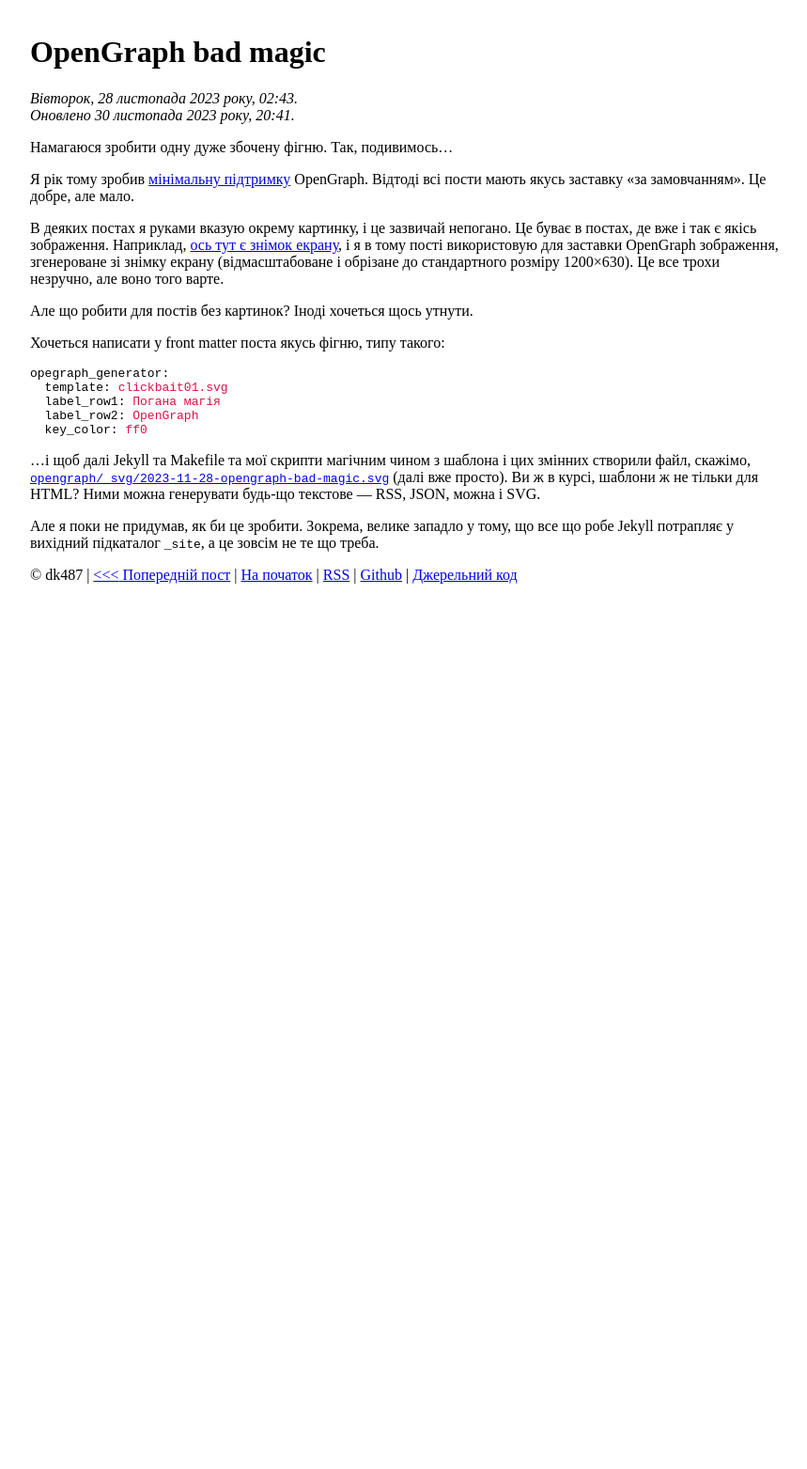
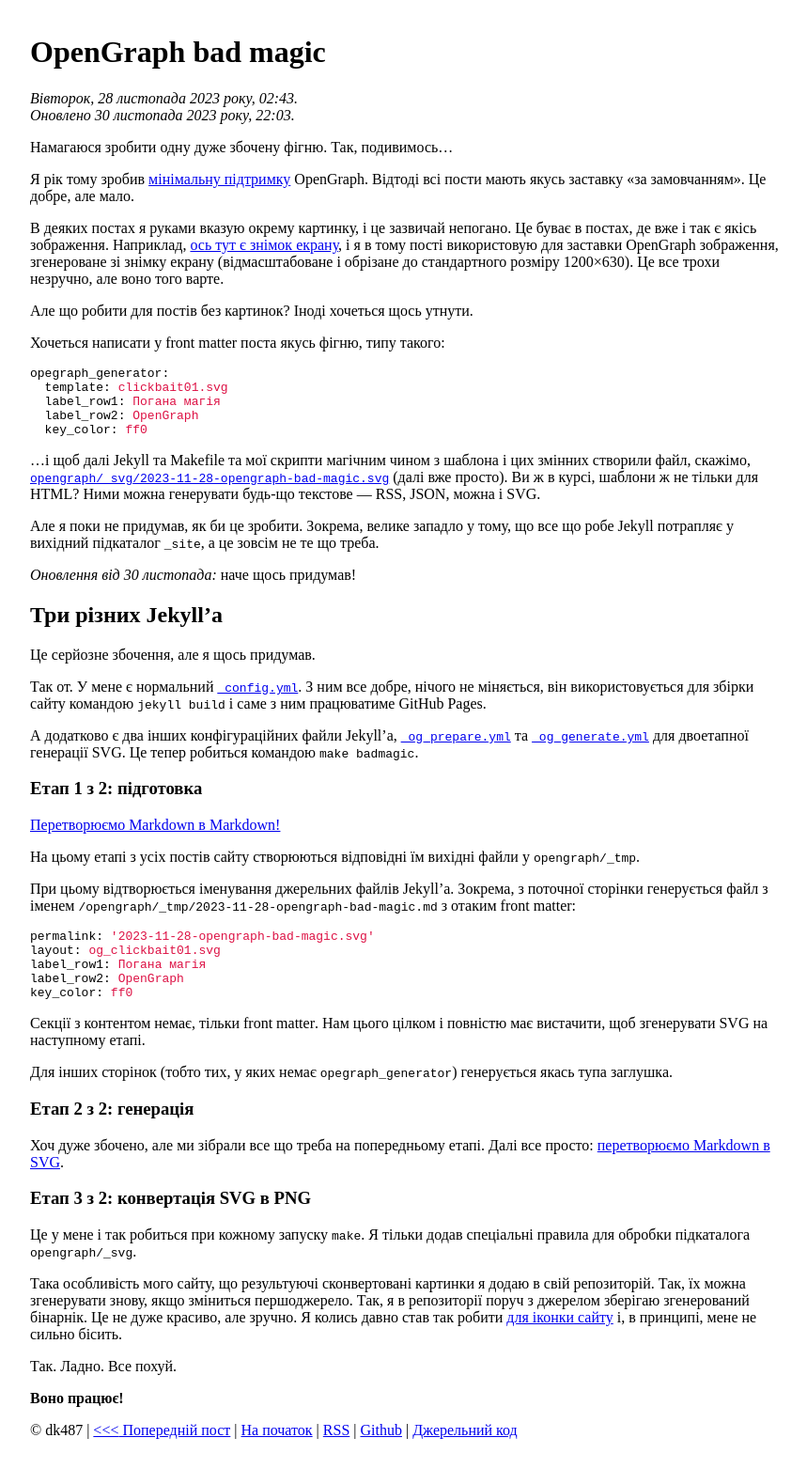
Before and after one commit to dk487/test.de.co.ua, a Jekyll site: the page built from _posts/2023/2023-11-28-opengraph-bad-magic.md, in a window 1280 px wide. Shown: the whole page at 94% size, without its empty margins (208-1067 px from the left). Built offline with Jekyll 4.4.1, drawn with Linux system fonts in a browser that asks for light colours; before the commit the page ends 900 px from its top, so only the background shows below that.

Commit message:
Post update: bad magic WORKS

````diff
--- a/_posts/2023/2023-11-28-opengraph-bad-magic.md
+++ b/_posts/2023/2023-11-28-opengraph-bad-magic.md
@@ -2,10 +2,9 @@
 title: OpenGraph bad magic
 title_lang: en
 date: 2023-11-28 04:43:23 +02:00
-mtime: 2023-11-30 20:41:15 +02:00
-opengraph: /opengraph/2023-11-28-opengraph-bad-magic.png
+mtime: 2023-11-30 22:03:12 +02:00
 opegraph_generator:
-  template: clickbait01.svg
+  template: clickbait01
   label_row1: Погана магія
   label_row2: OpenGraph
   key_color: ff0
@@ -33,6 +32,61 @@ opegraph_generator:
 
 Але я поки не придумав, як би це зробити. Зокрема, велике западло у тому, що все що робе Jekyll потрапляє у вихідний підкаталог `_site`, а це зовсім не те що треба.
 
+_Оновлення від 30 листопада:_ наче щось придумав!
+
+
+## Три різних Jekyll'а
+
+Це серйозне збочення, але я щось придумав.
+
+Так от. У мене є нормальний [`_config.yml`][4]. З ним все добре, нічого не міняється, він використовується для збірки сайту командою `jekyll build` і саме з ним працюватиме GitHub Pages.
+
+А додатково є два інших конфігураційних файли Jekyll'а, [`_og_prepare.yml`][5] та [`_og_generate.yml`][6] для двоетапної генерації SVG. Це тепер робиться командою `make badmagic`.
+
+
+### Етап 1 з 2: підготовка
+
+[Перетворюємо Markdown в Markdown!][7]
+
+На цьому етапі з усіх постів сайту створюються відповідні їм вихідні файли у `opengraph/_tmp`.
+
+При цьому відтворюється іменування джерельних файлів Jekyll'а. Зокрема, з поточної сторінки генерується файл з іменем `/opengraph/_tmp/2023-11-28-opengraph-bad-magic.md` з отаким <span lang="en">front matter</span>:
+
+```yaml
+permalink: '2023-11-28-opengraph-bad-magic.svg'
+layout: og_clickbait01.svg
+label_row1: Погана магія
+label_row2: OpenGraph
+key_color: ff0
+```
+
+Секції з контентом немає, тільки <span lang="en">front matter</span>. Нам цього цілком і повністю має вистачити, щоб згенерувати <abbr>SVG</abbr> на наступному етапі.
+
+Для інших сторінок (тобто тих, у яких немає `opegraph_generator`) генерується якась тупа заглушка.
+
+
+### Етап 2 з 2: генерація
+
+Хоч дуже збочено, але ми зібрали все що треба на попередньому етапі. Далі все просто:
+[перетворюємо Markdown в SVG][8].
+
+
+### Етап 3 з 2: конвертація <abbr>SVG</abbr> в PNG
+
+Це у мене і так робиться при кожному запуску `make`. Я тільки додав спеціальні правила для обробки підкаталога `opengraph/_svg`.
+
+Така особливість мого сайту, що результуючі сконвертовані картинки я додаю в свій репозиторій. Так, їх можна згенерувати знову, якщо зміниться першоджерело. Так, я в репозиторії поруч з джерелом зберігаю згенерований бінарнік. Це не дуже красиво, але зручно. Я колись давно став так робити [для іконки сайту][9] і, в принципі, мене не сильно бісить.
+
+Так. Ладно. Все похуй.
+
+**Воно працює!**
+
 [1]: /2022/07/16/opengraph-image.html
 [2]: /2023/10/16/hello-kubuntu.html
-[3]: https://github.com/dk487/test.de.co.ua/blob/master/opengraph/_svg/2023-11-28-opengraph-bad-magic.svg?plain=1
+[3]: https://github.com/dk487/test.de.co.ua/blob/master/opengraph/_svg/2023-11-28-opengraph-bad-magic.svg
+[4]: https://github.com/dk487/test.de.co.ua/blob/master/_config.yml
+[5]: https://github.com/dk487/test.de.co.ua/blob/master/_og_prepare.yml
+[6]: https://github.com/dk487/test.de.co.ua/blob/master/_og_generate.yml
+[7]: https://github.com/dk487/test.de.co.ua/blob/master/_layouts/og_prepare.md?plain=1
+[8]: https://github.com/dk487/test.de.co.ua/blob/master/_layouts/og_clickbait01.svg?short_path=b70fd43
+[9]: /2021/10/08/icons.html
````
